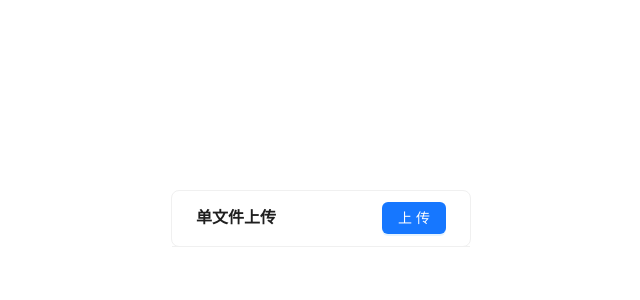
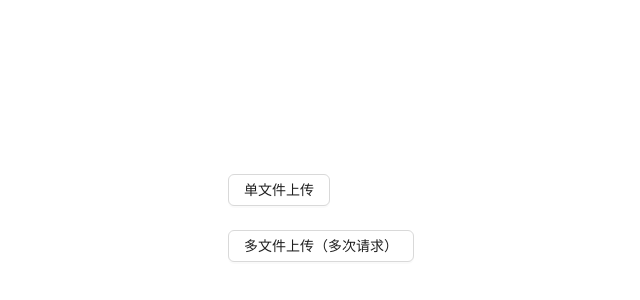
Before and after one commit to codexu/upload-file, a Vue app in the folder apps/web/: page / in a window 1280 px wide. Shown: the part 182-482 px from the top of the page, without its empty margins (319-959 px from the left). Built offline with nearby package versions, Linux system fonts and the light colour scheme.

Commit message:
feat: 多文件多请求上传

```diff
--- a/apps/web/src/App.vue
+++ b/apps/web/src/App.vue
@@ -1,13 +1,9 @@
 <script setup lang="ts">
 import SingleFile from './components/SingleFile.vue'
+import MultipleFile from './components/MultipleFile.vue'
 </script>
 
 <template>
-  <a-flex wrap="wrap" gap="small">
-    <a-card title="单文件上传" style="width: 300px">
-      <template #extra>
-        <SingleFile />
-      </template>
-    </a-card>
-  </a-flex>
+  <SingleFile />
+  <MultipleFile />
 </template>
--- /dev/null
+++ b/apps/web/src/components/MultipleFile.vue
@@ -0,0 +1,10 @@
+<template>
+  <a-upload
+    :multiple="true"
+    action="http://localhost:5172/api/uploadMultipleFile"
+  >
+    <a-button>
+      多文件上传（多次请求）
+    </a-button>
+  </a-upload>
+</template>
--- a/apps/web/src/components/SingleFile.vue
+++ b/apps/web/src/components/SingleFile.vue
@@ -1,31 +1,9 @@
 <template>
   <a-upload
-    v-model:file-list="fileList"
-    name="file"
     action="http://localhost:5172/api/uploadSingleFile"
-    @change="handleChange"
   >
-    <a-button type="primary">
-      上传
+    <a-button>
+      单文件上传
     </a-button>
   </a-upload>
 </template>
-
-<script lang="ts" setup>
-import { ref } from 'vue';
-import { message } from 'ant-design-vue';
-import type { UploadChangeParam } from 'ant-design-vue';
-
-const handleChange = (info: UploadChangeParam) => {
-  if (info.file.status !== 'uploading') {
-    console.log(info.file, info.fileList);
-  }
-  if (info.file.status === 'done') {
-    message.success(`${info.file.name} file uploaded successfully`);
-  } else if (info.file.status === 'error') {
-    message.error(`${info.file.name} file upload failed.`);
-  }
-};
-
-const fileList = ref([]);
-</script>
--- a/apps/web/src/style.css
+++ b/apps/web/src/style.css
@@ -1,5 +1,11 @@
-html, body{
+body{
   display: flex;
   justify-content: center;
   align-items: center;
+  flex-direction: column;
 }
+
+#app {
+  display: grid;
+  gap: 24px;
+}
```
Also changed, not shown: 2 other files (tests, documents, lock files or other folders).
